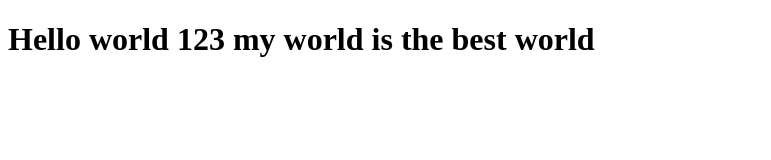
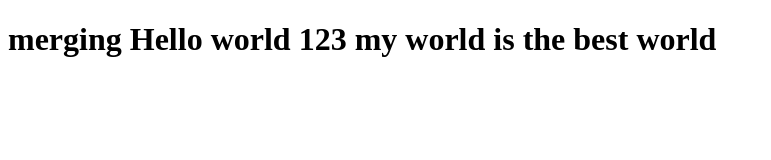
Before and after one commit to Hiba72/firstRep, a plain HTML site: page index1.html in a window 1280 px wide. Shown: the whole page, without its empty margins (0-771 px from the left). Drawn offline with Linux system fonts and the light colour scheme.

Commit message:
main changes

```diff
--- a/index1.html
+++ b/index1.html
@@ -1,7 +1,7 @@
 <!DOCTYPE  html>
 <html>
 <h1>
-
+merging
 Hello world 123 my world is the best world
 
 </h1>
```
